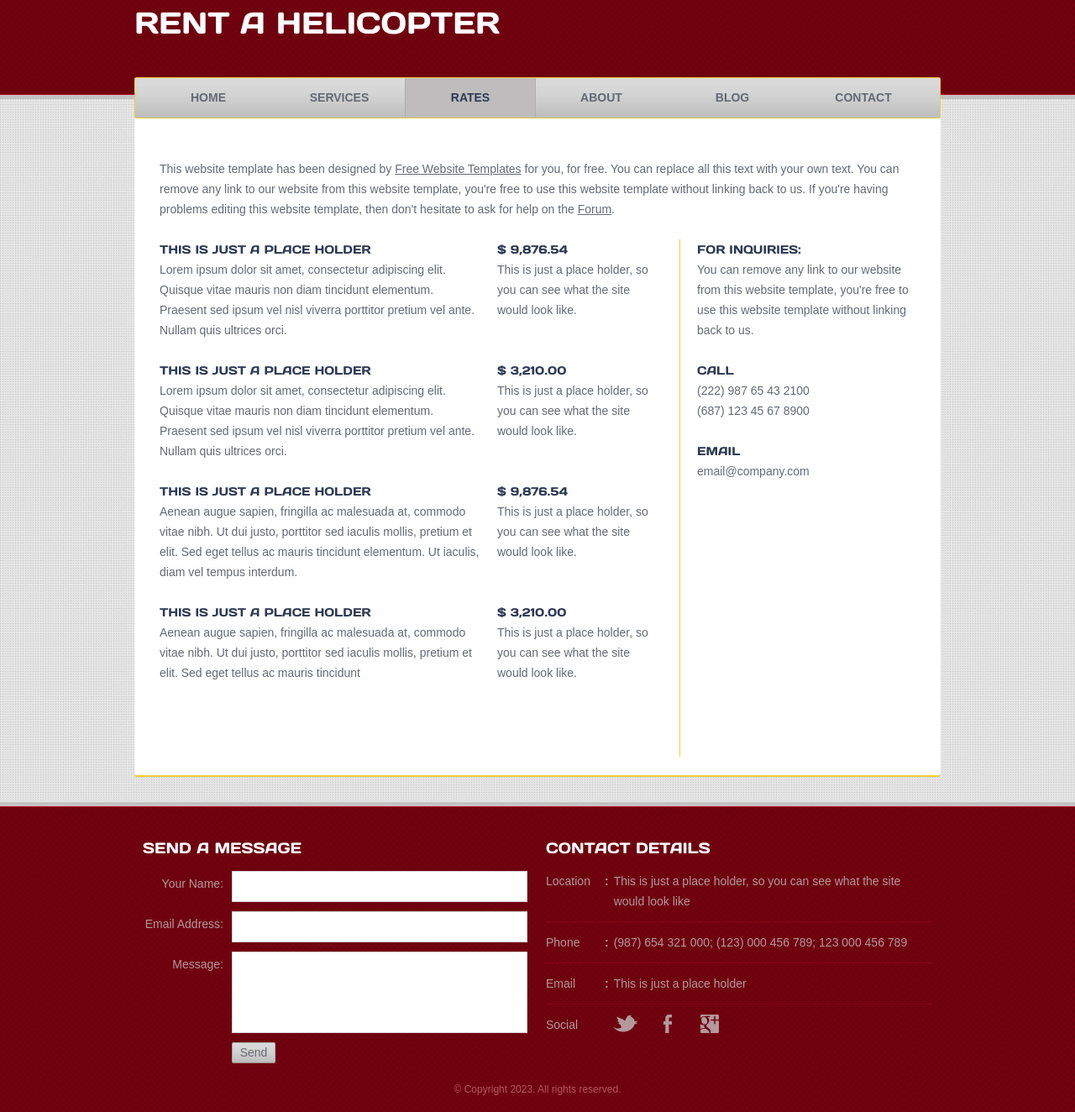
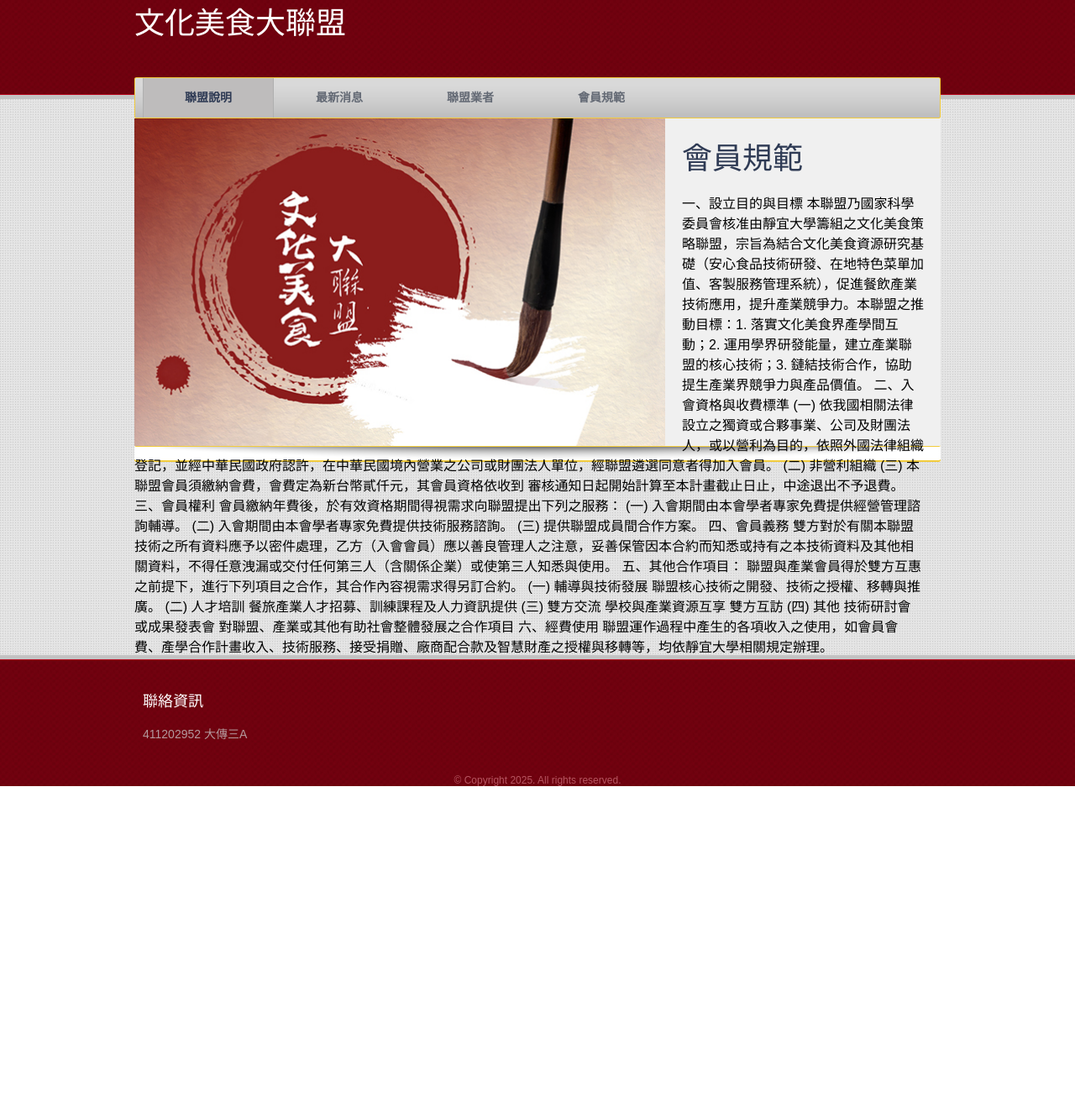
Before and after one commit to aa1218121811-svg/002, a plain HTML site: page rates.html in a window 1280 px wide. Shown: the part 38-1362 px from the top of the page at 84% size. After the commit the page ends 974 px from the top, so only its background shows below. Drawn offline with Linux system fonts and the light colour scheme.

Commit message:
Add files via upload

```diff
--- a/rates.html
+++ b/rates.html
@@ -3,162 +3,130 @@
 <html>
 <head>
 	<meta charset="UTF-8">
-	<title>Rates - Helicopter Transportation Website Template</title>
+	<title>文化美食大聯盟</title>
 	<link rel="stylesheet" href="css/style.css" type="text/css">
 </head>
-<body>
+<body
+
+      font-family: "Noto Sans TC", sans-serif;
+      margin: 0;
+      padding: 0;
+      background-color: #ffffff;
+      color: #333;>
+
+
+
 	<div id="page">
 		<div id="header">
 			<div class="background">
-				<h1 id="logo"> <a href="index.html">Rent a Helicopter</a> </h1>
+				<h1 id="logo"> <a href="index.html">文化美食大聯盟</a> </h1>
 				<div id="navigation">
 					<ul>
-						<li>
-							<a href="index.html">Home</a>
+						<li class="selected">
+							<a href="index.html">聯盟說明</a>
 						</li>
 						<li>
-							<a href="services.html">Services</a>
-						</li>
-						<li class="selected">
-							<a href="rates.html">Rates</a>
+							<a href="news.html">最新消息</a>
 						</li>
 						<li>
-							<a href="about.html">About</a>
+							<a href="members.html">聯盟業者</a>
 						</li>
 						<li>
-							<a href="blog.html">Blog</a>
+							<a href="rules.html">會員規範</a>
 						</li>
 						<li>
-							<a href="contact.html">Contact</a>
+
+
+
 						</li>
+
 					</ul>
 				</div>
 			</div>
 		</div>
 		<div id="contents">
-			<div id="rates">
-				<p>
-					This website template has been designed by <a href="http://www.freewebsitetemplates.com/">Free Website Templates</a> for you, for free. You can replace all this text with your own text. You can remove any link to our website from this website template, you're free to use this website template without linking back to us. If you're having problems editing this website template, then don't hesitate to ask for help on the <a href="http://www.freewebsitetemplates.com/forums/">Forum</a>.
-				</p>
-				<div id="sidebar">
-					<div class="section">
-						<h5>for inquiries:</h5>
-						<p>
-							You can remove any link to our website from this website template, you're free to use this website template without linking back to us.
-						</p>
-						<h5>CALL</h5>
-						<p>
-							(222) 987 65 43 2100<br>(687) 123 45 67 8900
-						</p>
-						<h5>Email</h5>
-						<p>
-							email@company.com
-						</p>
-					</div>
+			<div id="adbox">
+				<div>
+					<img src="images/index.jpg" alt="Img" height="390" width="632">
+					<h1>會員規範</h1>
+
+
+					一、設立目的與目標
+
+					   本聯盟乃國家科學委員會核准由靜宜大學籌組之文化美食策略聯盟，宗旨為結合文化美食資源研究基礎（安心食品技術研發、在地特色菜單加值、客製服務管理系統），促進餐飲產業技術應用，提升產業競爭力。本聯盟之推動目標：1. 落實文化美食界產學間互動；2. 運用學界研發能量，建立產業聯盟的核心技術；3. 鏈結技術合作，協助提生產業界競爭力與產品價值。
+
+
+
+					二、入會資格與收費標準
+
+					(一)  依我國相關法律設立之獨資或合夥事業、公司及財團法人，或以營利為目的，依照外國法律組織登記，並經中華民國政府認許，在中華民國境內營業之公司或財團法人單位，經聯盟遴選同意者得加入會員。
+					(二)  非營利組織
+					(三)  本聯盟會員須繳納會費，會費定為新台幣貳仟元，其會員資格依收到
+					審核通知日起開始計算至本計畫截止日止，中途退出不予退費。
+
+
+
+					三、會員權利
+
+					會員繳納年費後，於有效資格期間得視需求向聯盟提出下列之服務：
+					(一) 入會期間由本會學者專家免費提供經營管理諮詢輔導。
+					(二) 入會期間由本會學者專家免費提供技術服務諮詢。
+					(三) 提供聯盟成員間合作方案。
+
+
+
+					四、會員義務
+
+					雙方對於有關本聯盟技術之所有資料應予以密件處理，乙方（入會會員）應以善良管理人之注意，妥善保管因本合約而知悉或持有之本技術資料及其他相關資料，不得任意洩漏或交付任何第三人（含關係企業）或使第三人知悉與使用。
+
+
+
+					五、其他合作項目：
+
+					聯盟與產業會員得於雙方互惠之前提下，進行下列項目之合作，其合作內容視需求得另訂合約。
+					(一) 輔導與技術發展
+					聯盟核心技術之開發、技術之授權、移轉與推廣。
+					(二) 人才培訓
+					餐旅產業人才招募、訓練課程及人力資訊提供
+					(三) 雙方交流
+
+					學校與產業資源互享
+					雙方互訪
+					 (四) 其他
+
+					技術研討會或成果發表會
+					對聯盟、產業或其他有助社會整體發展之合作項目
+
+
+					六、經費使用
+
+					    聯盟運作過程中產生的各項收入之使用，如會員會費、產學合作計畫收入、技術服務、接受捐贈、廠商配合款及智慧財產之授權與移轉等，均依靜宜大學相關規定辦理。
+
+
+
+
 				</div>
-				<ul class="list">
-					<li>
-						<div>
-							<h5>$ 9,876.54</h5>
-							<p>
-								This is just a place holder, so you can see what the site would look like.
-							</p>
-						</div>
-						<h5>This is just a place holder</h5>
-						<p>
-							Lorem ipsum dolor sit amet, consectetur adipiscing elit. Quisque vitae mauris non diam tincidunt elementum. Praesent sed ipsum vel nisl viverra porttitor pretium vel ante. Nullam quis ultrices orci.
-						</p>
-					</li>
-					<li>
-						<div>
-							<h5>$ 3,210.00</h5>
-							<p>
-								This is just a place holder, so you can see what the site would look like.
-							</p>
-						</div>
-						<h5>This is just a place holder</h5>
-						<p>
-							Lorem ipsum dolor sit amet, consectetur adipiscing elit. Quisque vitae mauris non diam tincidunt elementum. Praesent sed ipsum vel nisl viverra porttitor pretium vel ante. Nullam quis ultrices orci.
-						</p>
-					</li>
-					<li>
-						<div>
-							<h5>$ 9,876.54</h5>
-							<p>
-								This is just a place holder, so you can see what the site would look like.
-							</p>
-						</div>
-						<h5>This is just a place holder</h5>
-						<p>
-							Aenean augue sapien, fringilla ac malesuada at, commodo vitae nibh. Ut dui justo, porttitor sed iaculis mollis, pretium et elit. Sed eget tellus ac mauris tincidunt elementum. Ut iaculis, diam vel tempus interdum.
-						</p>
-					</li>
-					<li>
-						<div>
-							<h5>$ 3,210.00</h5>
-							<p>
-								This is just a place holder, so you can see what the site would look like.
-							</p>
-						</div>
-						<h5>This is just a place holder</h5>
-						<p>
-							Aenean augue sapien, fringilla ac malesuada at, commodo vitae nibh. Ut dui justo, porttitor sed iaculis mollis, pretium et elit. Sed eget tellus ac mauris tincidunt
-						</p>
-					</li>
-				</ul>
+			</div>
+
 			</div>
 		</div>
 		<div id="footer">
 			<div class="background">
 				<div class="body">
 					<form action="index.html" method="post" id="message" class="section">
-						<h3>Send a Message</h3>
+						<h3>聯絡資訊</h3>
 						<ul>
 							<li>
-								<label>Your Name:</label>
-								<input type="text" value="">
-							</li>
-							<li>
-								<label>Email Address:</label>
-								<input type="text" value="">
-							</li>
-							<li>
-								<label>Message:</label>
-								<textarea></textarea>
-							</li>
-							<li>
-								<input type="submit" value="Send">
-							</li>
-						</ul>
-					</form>
-					<div class="section">
-						<h3>Contact Details</h3>
-						<ul>
-							<li>
-								<span>Location</span><strong>:</strong>
 								<p>
-									This is just a place holder, so you can see what the site would look like
+									411202952
+									大傳三A
 								</p>
 							</li>
-							<li>
-								<span>Phone</span><strong>:</strong>
-								<p>
-									(987) 654 321 000; (123) 000 456 789; 123 000 456 789
-								</p>
-							</li>
-							<li>
-								<span>Email</span><strong>:</strong>
-								<p>
-									This is just a place holder
-								</p>
-							</li>
-							<li>
-								<span>Social</span><a href="http://freewebsitetemplates.com/go/twitter/" target="_blank" class="twitter"></a><a href="http://freewebsitetemplates.com/go/facebook/" target="_blank" class="facebook"></a><a href="http://freewebsitetemplates.com/go/googleplus/" target="_blank" class="googleplus"></a>
-							</li>
+
 						</ul>
 					</div>
 					<p id="footnote">
-						© Copyright 2023. All rights reserved.
+						© Copyright 2025. All rights reserved.
 					</p>
 				</div>
 			</div>
```
Also changed, not shown: members.html (added, +131 -0 lines), news.html (added, +147 -0 lines).
